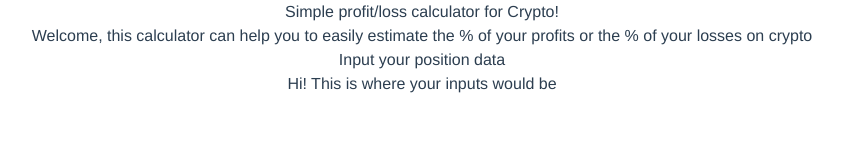
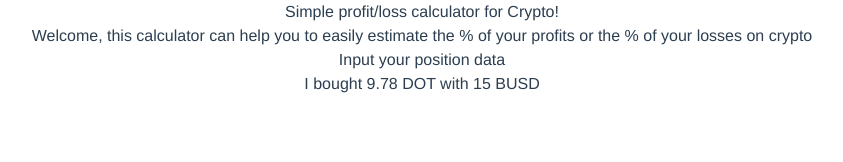
Before and after one commit to tomas95go/simple-profit-loss-calculator, a Vue app: page / in a window 1280 px wide. Shown: the top 162 px of the page, without its empty margins (218-1061 px from the left). Built offline with nearby package versions, Linux system fonts and the light colour scheme.

Commit message:
preview of how data entry component should look like

```diff
--- a/src/components/Card.vue
+++ b/src/components/Card.vue
@@ -1,6 +1,8 @@
 <template>
     <h3> Input your position data </h3>
-    <DataEntry />
+    <div v-if="cardRegion === 'data-entry'">
+      <DataEntry />
+    </div>
 </template>
 
 <script>
@@ -12,5 +14,10 @@
     components: {
     DataEntry,
   },
+  data() {
+    return {
+      cardRegion: 'data-entry',
+    }
+  }
 };
 </script>
--- a/src/components/DataEntry.vue
+++ b/src/components/DataEntry.vue
@@ -1,10 +1,32 @@
 <template>
-    <h3> Hi! This is where your inputs would be </h3>
+    <span>
+        I bought {{this.quantityAcquired}}
+        {{ this.coinList[0].coin }}
+        with {{ this.investedAmount }}
+        {{ this.coinList[1].coin }}
+    </span>
 </template>
 
 <script>
 
 export default {
-  name: "DataEntry"
+  name: "DataEntry",
+  data() {
+      return {
+          coinList: [{
+              id: 1,
+              coin: 'DOT',
+              type: 'volatile'
+          },
+          {
+              id: 2,
+              coin: 'BUSD',
+              type: 'stable'
+          }],
+          investedAmount: 15,
+          quantityAcquired: 9.78
+
+      }
+  }
 };
 </script>
```
